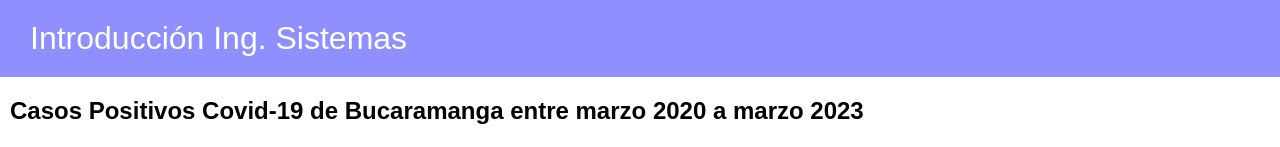
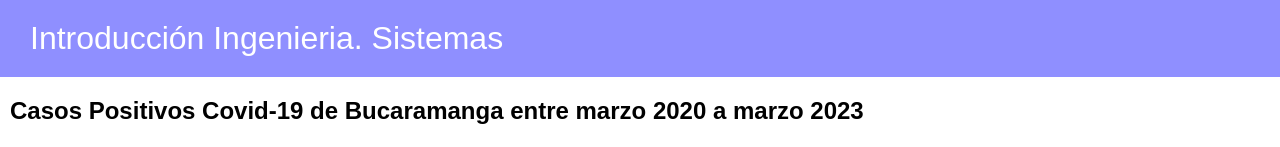
Before and after one commit to Sebastianmm05/Sebastianmm05.github.io, a plain HTML site: page index.html in a window 1280 px wide. Shown: the top 147 px of the page. Drawn offline with Linux system fonts and the light colour scheme.

Commit message:
Update index.html

```diff
--- a/index.html
+++ b/index.html
@@ -10,7 +10,7 @@
     <title>IS</title>
 </head>
 <body>
-    <header>Introducción Ing. Sistemas</header>
+    <header>Introducción Ingenieria. Sistemas</header>
     <article>
 	<h1>Casos Positivos Covid-19 de Bucaramanga entre marzo 2020 a marzo 2023</h1>
         <section class="members">
```
